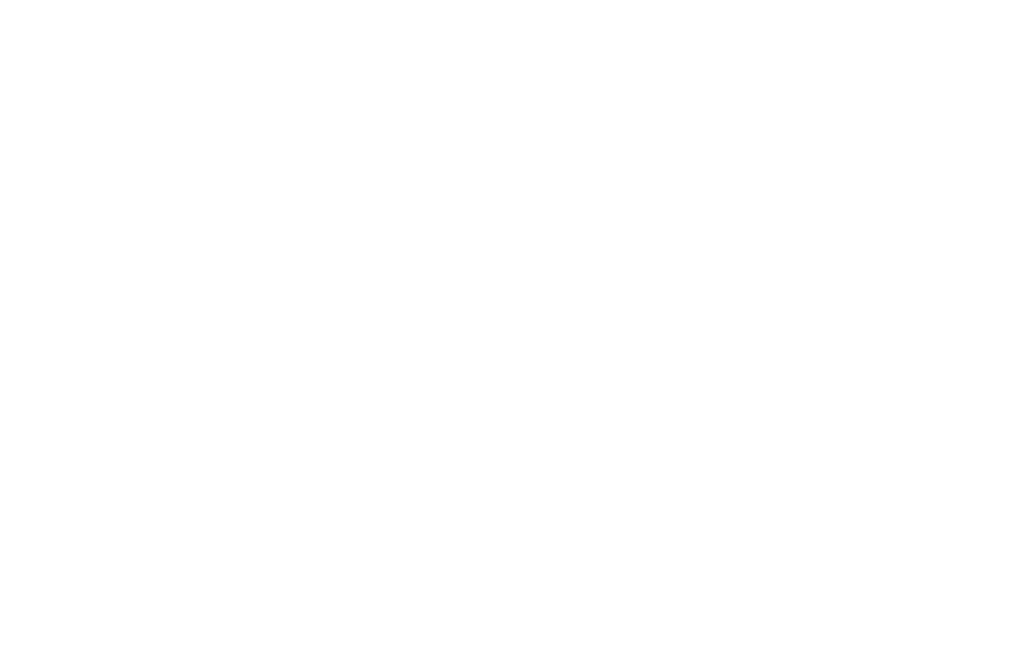
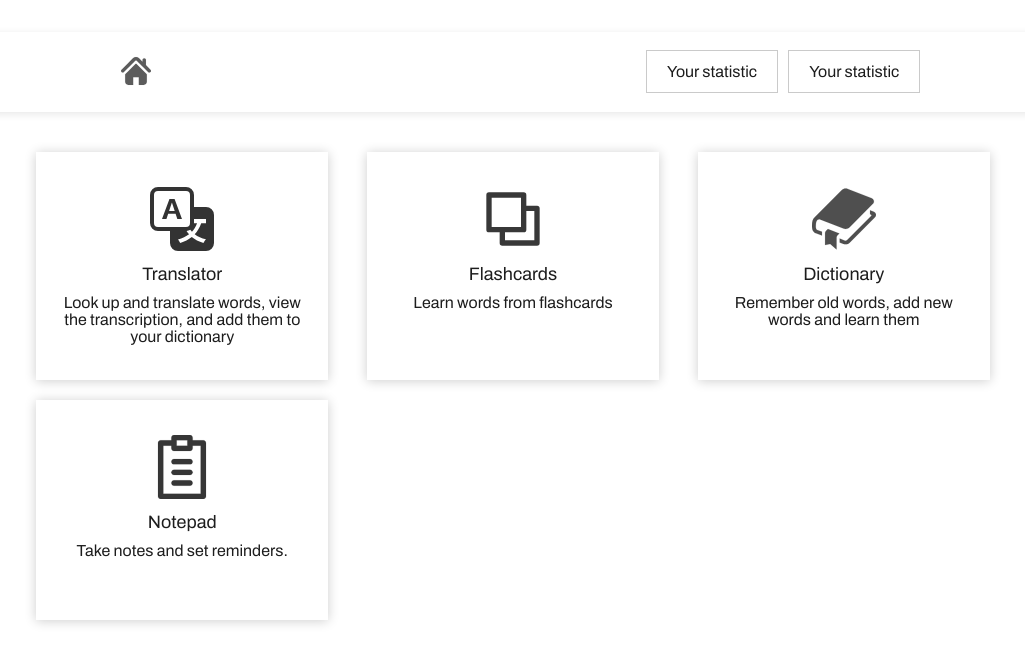
Before and after one commit to AleksandrDantsev/EnglishWordsApp, a React (Vite) app: page /menuApp in a window 1280 px wide. Before the commit this address had no page. Shown: the top 664 px of the page, without its empty margins (127-1152 px from the left). Built offline with nearby package versions, Linux system fonts and the light colour scheme.

Commit message:
add new page with menu's category

```diff
--- a/src/App.tsx
+++ b/src/App.tsx
@@ -1,8 +1,10 @@
 import { Route, Routes } from 'react-router-dom';
+import { lazy } from "react";
 import { Fragment } from 'react'
 import './App.scss'
 import Layout from './components/Layout/Layout';
 import HomePage from './components/HomePage/HomePage';
+const Menu = lazy(() => import("./components/Menu/Menu"));
 
 const App:React.FC  = () => {
   return (
@@ -10,6 +12,7 @@
       <Routes>
         <Route path="/" element={<Layout />}>
           <Route index element={<HomePage />}/>
+          <Route path="menuApp" element={<Menu />}/>
         </Route>
       </Routes>
     </Fragment>
--- /dev/null
+++ b/src/UI/infoMenuCardArray.tsx
@@ -0,0 +1,40 @@
+export const infoMenuCardArray:infoCard = {
+    translate: {
+        name: "Translator",
+        description: "Look up and translate words, view the transcription, and add them to your dictionary",
+        logo: <svg width="64px" height="64px" viewBox="0 0 16 16" fill="#333333" ><g id="SVGRepo_bgCarrier"
+        strokeWidth="0"></g><g id="SVGRepo_tracerCarrier" strokeLinecap="round" strokeLinejoin="round"></g>
+        <g id="SVGRepo_iconCarrier">
+        <path d="M4.545 6.714 4.11 8H3l1.862-5h1.284L8 8H6.833l-.435-1.286H4.545zm1.634-.736L5.5 3.956h-.049l-.679 2.022H6.18z"></path> <path d="M0 2a2 2 0 0 1 2-2h7a2 2 0 0 1 2 2v3h3a2 2 0 0 1 2 2v7a2 2 0 0 1-2 2H7a2 2 0 0 1-2-2v-3H2a2 2 0 0 1-2-2V2zm2-1a1 1 0 0 0-1 1v7a1 1 0 0 0 1 1h7a1 1 0 0 0 1-1V2a1 1 0 0 0-1-1H2zm7.138 9.995c.193.301.402.583.63.846-.748.575-1.673 1.001-2.768 1.292.178.217.451.635.555.867 1.125-.359 2.08-.844 2.886-1.494.777.665 1.739 1.165 2.93 1.472.133-.254.414-.673.629-.89-1.125-.253-2.057-.694-2.82-1.284.681-.747 1.222-1.651 1.621-2.757H14V8h-3v1.047h.765c-.318.844-.74 1.546-1.272 2.13a6.066 6.066 0 0 1-.415-.492 1.988 1.988 0 0 1-.94.31z"></path> </g></svg>
+    },
+    fleshCards: {
+        name: "Flashcards",
+        description: "Learn words from flashcards",
+        logo: <svg viewBox="0 0 24 24" width="66px" height="64px" role="img" aria-labelledby="cardsIconTitle" stroke="#383838" strokeWidth="2" strokeLinecap="round" stroke-linejoin="round" fill="none" color="#000000"><g id="SVGRepo_bgCarrier" stroke-width="0"></g><g id="SVGRepo_tracerCarrier" stroke-linecap="round" stroke-linejoin="round"></g><g id="SVGRepo_iconCarrier"> <title id="cardsIconTitle">Cards</title> <rect width="13" height="13" x="3" y="3"></rect>
+        <polyline points="16 8 21 8 21 21 8 21 8 16"></polyline> </g></svg>
+    },
+    dictionary: {
+        name: "Dictionary",
+        description: "Remember old words, add new words and learn them",
+        logo: <svg height="64px" width="64px" version="1.1" id="_x32_" viewBox="0 0 512 512" fill="#4f4f4f"
+        stroke="#4f4f4f"><g id="SVGRepo_bgCarrier" stroke-width="0"></g><g id="SVGRepo_tracerCarrier"
+        strokeLinecap="round" strokeLinejoin="round"></g><g id="SVGRepo_iconCarrier"> <style type="text/css">
+        </style> <g> <path d="M511.414,217.728c-1.902-9.034-8.242-16.503-16.852-19.856l-30.197-11.736v31.046l5.718,2.223 c2.58,1.008,4.483,3.25,5.048,5.953c0.565,2.712-0.263,5.538-2.223,7.497L279.14,426.609c-3.834,3.824-9.561,5.03-14.62,3.071 l-43.064-16.748v31.046l30.226,11.755c17.18,6.678,36.678,2.581,49.715-10.454l202.594-202.59 C510.519,236.161,513.317,226.77,511.414,217.728z"></path> <path d="M30.914,299.684c1.356-18.895,7.423-43.649,28.466-42.481l192.2,74.751 c17.228,6.698,36.782,2.553,49.818-10.558l185.771-186.991c6.5-6.538,9.269-15.919,7.357-24.933 c-1.912-9.023-8.242-16.474-16.832-19.809L286.666,15.374c-17.228-6.698-36.791-2.553-49.818,10.559L21.646,242.538 C4.625,256.545,0,282.664,0,305.863c0,23.2,1.545,51.043,27.844,61.866l-6.198-1.451l57.942,22.532v-20.742 c0-3.372,0.42-6.668,1.107-9.88l-38.94-15.147C29.37,338.35,29.36,321.499,30.914,299.684z"></path> <path d="M111.048,352.658c-4.088,4.107-6.381,9.645-6.381,15.41v96.076l40.823-8.741l50.888,44.383v-96.048 c0-5.793,2.298-11.331,6.386-15.419l16.272-16.276l-91.706-35.662L111.048,352.658z"></path> </g> </g></svg>
+    },
+    notepad: {
+        name: "Notepad",
+        description: "Take notes and set reminders.",
+        logo: <svg fill="#363636" height="64px" width="64px" viewBox="0 0 491.51 491.51" stroke="#363636">
+            <g id="SVGRepo_bgCarrier" strokeWidth="0"></g><g id="SVGRepo_tracerCarrier" strokeLinecap="round"
+            strokeLinejoin="round"></g><g id="SVGRepo_iconCarrier"> <g> <g> <g>
+            <path d="M409.595,40.95h-81.92V20.48c0-11.311-9.169-20.48-20.48-20.48h-122.88c-11.311,0-20.48,9.169-20.48,20.48v20.47h-81.92 c-11.311,0-20.48,9.169-20.48,20.48v409.6c0,11.311,9.169,20.48,20.48,20.48h327.68c11.311,0,20.48-9.169,20.48-20.48V61.43 C430.075,50.119,420.906,40.95,409.595,40.95z M204.795,40.96h81.92v20.47v20.48h-81.92V61.43V40.96z M389.115,450.55h-286.72 V81.91h61.44v20.48v0.01c0,11.311,9.169,20.48,20.48,20.48h122.88c11.311,0,20.48-9.169,20.48-20.48v-0.01V81.91h61.44V450.55z"></path> <path d="M307.195,184.31h-122.88c-11.311,0-20.48,9.169-20.48,20.48s9.169,20.48,20.48,20.48h122.88 c11.311,0,20.48-9.169,20.48-20.48S318.506,184.31,307.195,184.31z"></path> <path d="M307.195,266.23h-122.88c-11.311,0-20.48,9.169-20.48,20.48s9.169,20.48,20.48,20.48h122.88 c11.311,0,20.48-9.169,20.48-20.48S318.506,266.23,307.195,266.23z"></path> <path d="M307.195,348.15h-122.88c-11.311,0-20.48,9.169-20.48,20.48s9.169,20.48,20.48,20.48h122.88 c11.311,0,20.48-9.169,20.48-20.48S318.506,348.15,307.195,348.15z"></path> </g> </g> </g> </g></svg>
+    },
+};
+
+interface infoCard {
+    [key: string]: {
+        name: string;
+        description: string;
+        logo: any;
+    }
+}
--- a/src/components/Header/Header.module.scss
+++ b/src/components/Header/Header.module.scss
@@ -1,17 +1,27 @@
 .header {
-    height: 75px;
+    height: 80px;
     width: 100%;
-    box-shadow: 0 2px 10px 0 rgb(224, 224, 224);
+    box-shadow: 0 2px 8px 0 rgb(231, 231, 231)
 }
 
 .wrapper_header {
     display: flex;
     justify-content: space-between;
-    width: 65%;
-    line-height: 75px;
+    width: 67%;
+    line-height: 80px;
     margin: 0 auto;
 }
 .header_home {
+    padding: 0 15px;
+    max-height: 60px;
+    transform: translateY(9px);
+    cursor: pointer;
+    transition-duration: 100ms;
+    &:hover {
+        svg {
+            fill: #186183;
+        }
+    }
 
 }
 .header_buttons {
--- a/src/components/Header/Header.tsx
+++ b/src/components/Header/Header.tsx
@@ -1,22 +1,57 @@
 import React from "react";
 import st from "./Header.module.scss";
-import { Link } from "react-router-dom"
+import { Link } from "react-router-dom";
 
-const Header:React.FC = () => {
-    return(
+const Header: React.FC = () => {
+    return (
         <header className={st.header}>
             <div className={st.wrapper_header}>
-                <div className={st.header_home}>home</div>
+                <div className={st.header_home}>
+                    <svg
+                        fill="#5c5c5c"
+                        version="1.1"
+                        id="Capa_1"
+                        height="30px"
+                        width="30px"
+                        viewBox="0 0 495.398 495.398"
+                        xmlSpace="preserve"
+                        stroke="#5c5c5c"
+                    >
+                        <g id="SVGRepo_bgCarrier" strokeWidth="0"></g>
+                        <g
+                            id="SVGRepo_tracerCarrier"
+                            strokeLinecap="round"
+                            strokeLinejoin="round"
+                        ></g>
+                        <g id="SVGRepo_iconCarrier">
+                            {" "}
+                            <g>
+                                {" "}
+                                <g>
+                                    {" "}
+                                    <g>
+                                        {" "}
+                                        <path d="M487.083,225.514l-75.08-75.08V63.704c0-15.682-12.708-28.391-28.413-28.391c-15.669,0-28.377,12.709-28.377,28.391 v29.941L299.31,37.74c-27.639-27.624-75.694-27.575-103.27,0.05L8.312,225.514c-11.082,11.104-11.082,29.071,0,40.158 c11.087,11.101,29.089,11.101,40.172,0l187.71-187.729c6.115-6.083,16.893-6.083,22.976-0.018l187.742,187.747 c5.567,5.551,12.825,8.312,20.081,8.312c7.271,0,14.541-2.764,20.091-8.312C498.17,254.586,498.17,236.619,487.083,225.514z"></path>{" "}
+                                        <path d="M257.561,131.836c-5.454-5.451-14.285-5.451-19.723,0L72.712,296.913c-2.607,2.606-4.085,6.164-4.085,9.877v120.401 c0,28.253,22.908,51.16,51.16,51.16h81.754v-126.61h92.299v126.61h81.755c28.251,0,51.159-22.907,51.159-51.159V306.79 c0-3.713-1.465-7.271-4.085-9.877L257.561,131.836z"></path>{" "}
+                                    </g>{" "}
+                                </g>{" "}
+                            </g>{" "}
+                        </g>
+                    </svg>
+                </div>
                 <div className={st.header_buttons}>
                     <ul className={st.links}>
-                        <li><Link to="/">Your statistic</Link></li>
-                        <li><Link to="/">Your statistic</Link></li>
+                        <li>
+                            <Link to="/">Your statistic</Link>
+                        </li>
+                        <li>
+                            <Link to="/">Your statistic</Link>
+                        </li>
                     </ul>
                 </div>
             </div>
         </header>
     );
-}
-
+};
 
 export default Header;
--- a/src/components/HomePage/HomePage.tsx
+++ b/src/components/HomePage/HomePage.tsx
@@ -1,6 +1,6 @@
 import React from "react";
 import st from "./HomePage.module.scss";
-
+import { Link } from "react-router-dom";
 
 const HomePage:React.FC  = () => {
     return(
@@ -10,7 +10,7 @@
                     <span className={st.home_first_title}>Learn</span>
                     <span className={st.home_second_title}>English</span>
                     <span className={st.home_three_title}>effectively</span>
-                    <button className={st.home_bt_gt_st} type="button">Get started</button>
+                    <Link to="menuApp"><button className={st.home_bt_gt_st} type="button">Get started</button></Link>
                 </aside>
                 <div className={st.home_image}>
                     <div className={st.home_picture}>
--- /dev/null
+++ b/src/components/Menu/Menu.module.scss
@@ -0,0 +1,7 @@
+.menuWrapper {
+    display: flex;
+    flex-wrap: wrap;
+    width: 80%;
+    justify-content: space-between;
+    margin: 30px auto;
+}
--- /dev/null
+++ b/src/components/Menu/Menu.tsx
@@ -0,0 +1,30 @@
+import React, { useMemo } from "react";
+import st from "./Menu.module.scss";
+import MenuCard from "../MenuCard/MenuCard";
+import { infoMenuCardArray } from "../../UI/infoMenuCardArray";
+
+interface infoCard {
+    translate: {
+        name: string;
+        description: string;
+        logo: any;
+    }
+}
+
+const Menu:React.FC = () => {
+
+    const lstCardMenu = useMemo(() => {
+        return Object.keys(infoMenuCardArray).map(el => <MenuCard name={infoMenuCardArray[el as keyof infoCard].name}
+                                                                  desc={infoMenuCardArray[el as keyof infoCard].description}
+                                                                  logo={infoMenuCardArray[el as keyof infoCard].logo} />)
+    }, [])
+
+    return(
+        <div className={st.menuWrapper}>
+            {lstCardMenu}
+        </div>
+    );
+}
+
+
+export default Menu;
--- /dev/null
+++ b/src/components/MenuCard/MenuCard.module.scss
@@ -0,0 +1,24 @@
+.menuCard {
+    width: calc(90% / 3);
+    margin: 10px 1%;
+    padding: 25px;
+    min-height: 220px;
+    box-shadow: 0 1px 11px 0 rgb(206, 206, 206);
+    transition-duration: 150ms;
+    cursor: pointer;
+    &:hover {
+        transform: scale(1.06);
+    }
+}
+.menuCard_wrapper {
+    text-align: center;
+}
+.logo {
+    padding: 10px 0;
+}
+.name {
+    font-size: 18px;
+}
+.description {
+    margin: 10px 0;
+}
--- /dev/null
+++ b/src/components/MenuCard/MenuCard.tsx
@@ -0,0 +1,23 @@
+import React from "react";
+import st from "./MenuCard.module.scss";
+
+interface CardInfo {
+    name: string;
+    desc: string;
+    logo: any;
+}
+
+const MenuCard:React.FC<CardInfo> = (props) => {
+    return(
+        <div className={st.menuCard}>
+            <div className={st.menuCard_wrapper}>
+                <div className={st.logo}>{props.logo}</div>
+                <div className={st.name}>{props.name}</div>
+                <div className={st.description}>{props.desc}</div>
+            </div>
+        </div>
+    );
+}
+
+
+export default MenuCard;
--- a/src/index.scss
+++ b/src/index.scss
@@ -8,5 +8,21 @@
   border: 0;
   outline: 0;
   font-family: 'Archivo', sans-serif;
+  box-sizing: border-box;
+}
 
+#root,
+html,
+body,
+main {
+  height: 100%;
 }
+
+#root {
+  display: flex;
+  flex-direction: column;
+}
+
+main {
+  flex-grow: 1;
+}
```
Also changed, not shown: src/components/HomePage/HomePage.module.scss (+5 -5 lines).
